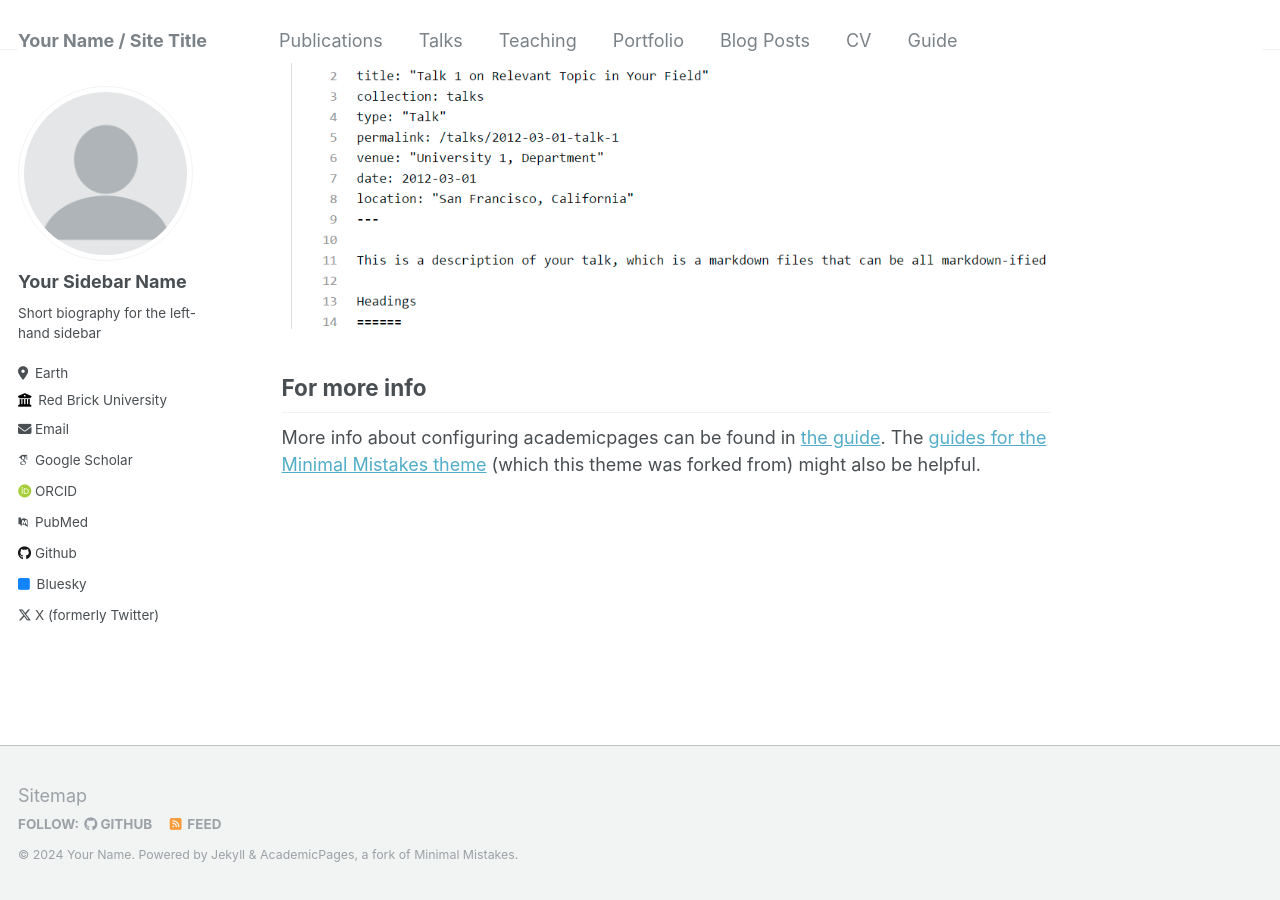
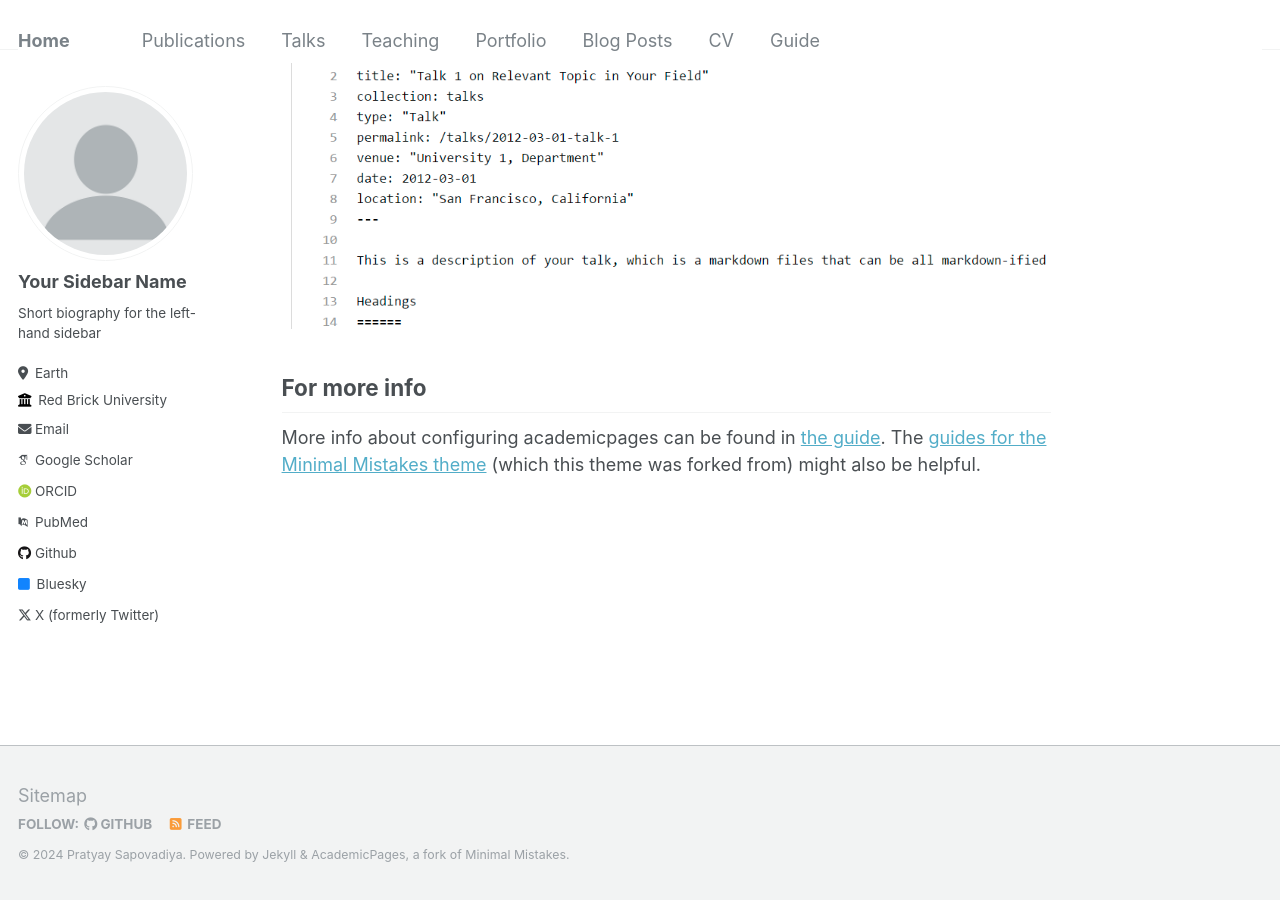
Before and after one commit to pratyay12/pratyay12.github.io, a Jekyll site: the page built from _pages/about.md, in a window 1280 px wide and 900 px high, scrolled down 2640 px. Built offline with Jekyll 4.4.1, drawn with Linux system fonts in a browser that asks for light colours; some web fonts are replaced.

Commit message:
Update _config.yml

```diff
--- a/_config.yml
+++ b/_config.yml
@@ -8,13 +8,13 @@
 
 # Basic Site Settings
 locale                   : "en-US"
-title                    : "Your Name / Site Title"
+title                    : "Home"
 title_separator          : "-"
-name                     : &name "Your Name"
+name                     : &name "Pratyay Sapovadiya"
 description              : &description "personal description"
-url                      : https://academicpages.github.io # the base hostname & protocol for your site e.g. "https://mmistakes.github.io"
+url                      : https://pratyay12.github.io # the base hostname & protocol for your site e.g. "https://mmistakes.github.io"
 baseurl                  : "" # the subpath of your site, e.g. "/blog"
-repository               : "academicpages/academicpages.github.io"
+repository               : "pratyay12.github.io"
 
 # Site Author - The following control what appear as part of the author content on the side bar.
 #               If a field is blank the icon and link will not appear, otherwise it will be shown.
```
